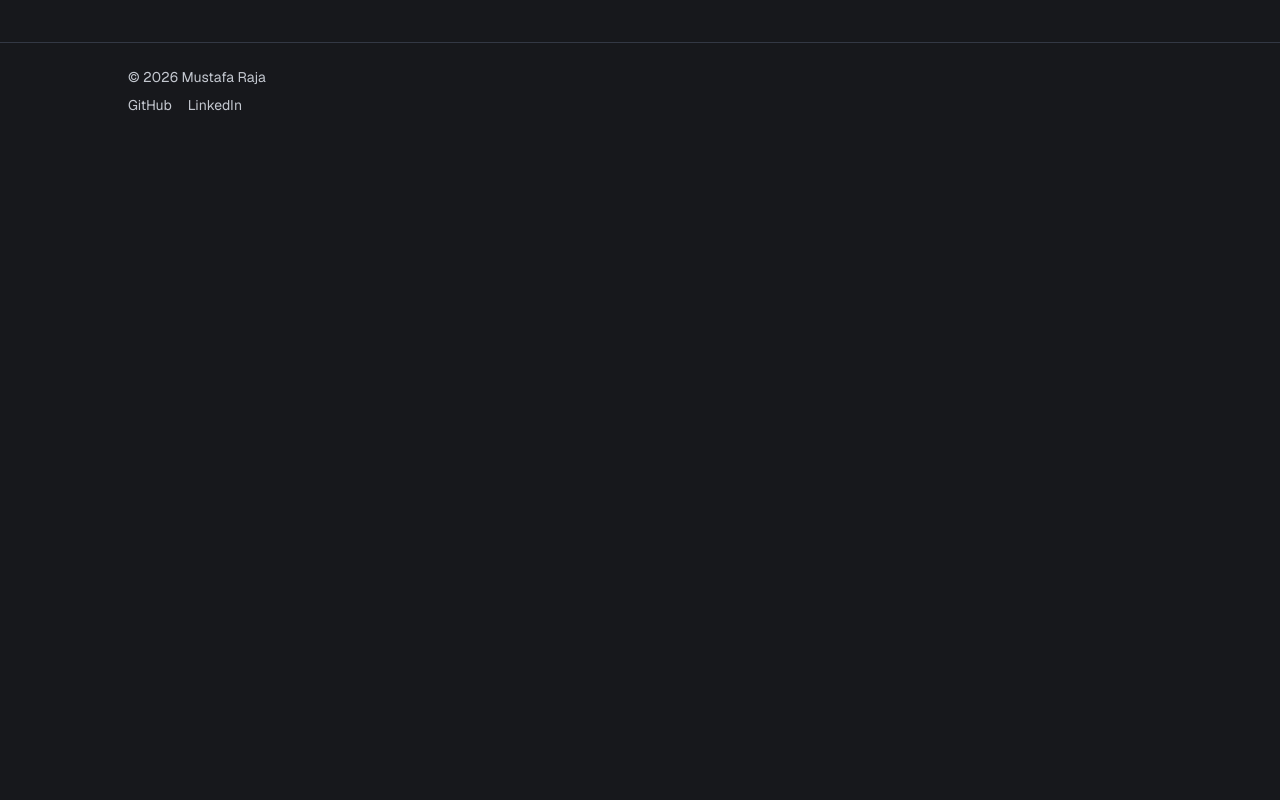
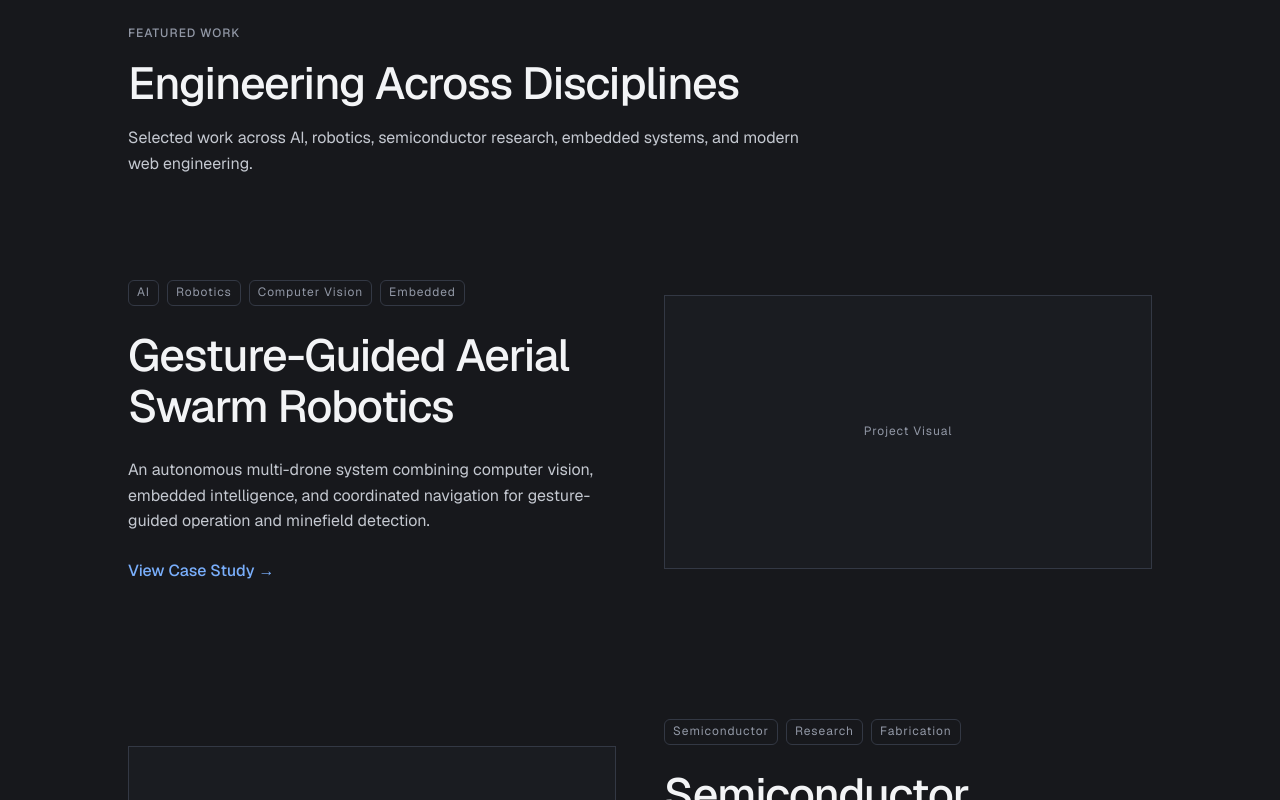
Before and after one commit to Raja-Mustafa/mustafaraja.dev, a Next.js app: page / in a window 1280 px wide. Shown: the part 920-1720 px from the top of the page. Before the commit the page ends 1060 px from the top, so only its background shows below. Built offline with nearby package versions, Linux system fonts and the light colour scheme.

Commit message:
feat: add featured engineering work

```diff
--- a/app/page.tsx
+++ b/app/page.tsx
@@ -2,9 +2,49 @@ import Link from "next/link";
 import { Container } from "@/components/layout/container";
 import { Section } from "@/components/layout/section";
 import { Stack } from "@/components/layout/stack";
+import {
+  FeaturedProject,
+  type FeaturedProjectProps,
+} from "@/components/sections/featured-project";
+
+const featuredProjects = [
+  {
+    categories: ["AI", "Robotics", "Computer Vision", "Embedded"],
+    title: "Gesture-Guided Aerial Swarm Robotics",
+    description:
+      "An autonomous multi-drone system combining computer vision, embedded intelligence, and coordinated navigation for gesture-guided operation and minefield detection.",
+    href: "/projects",
+    visualPosition: "end",
+  },
+  {
+    categories: ["Semiconductor", "Research", "Fabrication"],
+    title: "Semiconductor Research & Fabrication",
+    description:
+      "Hands-on semiconductor research spanning device fabrication, thin-film deposition, lithography, dielectric and electrode engineering, and process optimization across MOS devices, memristors, and TFTs.",
+    href: "/projects",
+    visualPosition: "start",
+  },
+  {
+    categories: ["Web Engineering", "Next.js", "TypeScript", "UI/UX"],
+    title: "R&AV Club Web Platform",
+    description:
+      "A modern web platform built for the R&AV Club to showcase its projects, activities, achievements, and engineering community through a responsive, structured digital presence.",
+    href: "/projects",
+    visualPosition: "end",
+  },
+  {
+    categories: ["Embedded", "Optical Sensing", "Instrumentation", "Calibration"],
+    title: "Portable 18-Channel Optical Spectrometer",
+    description:
+      "A portable optical sensing system using an 18-channel spectral sensor and onboard display to capture, calibrate, and visualize wavelength-resolved measurements from 410 to 940 nm.",
+    href: "/projects",
+    visualPosition: "start",
+  },
+] as const satisfies readonly FeaturedProjectProps[];
 
 export default function Home() {
   return (
+    <>
       <Section className="pt-space-2xl">
         <Container>
           <Stack space="2xl">
@@ -54,5 +94,31 @@ export default function Home() {
           </Stack>
         </Container>
       </Section>
+
+      <Section id="featured-work" className="pt-space-2xl">
+        <Container>
+          <Stack space="3xl">
+            <Stack space="md" className="max-w-reading">
+              <p className="text-label font-medium tracking-label text-text-muted">
+                FEATURED WORK
+              </p>
+              <h2 className="text-headline font-medium tracking-headline text-text-primary">
+                Engineering Across Disciplines
+              </h2>
+              <p className="text-body text-text-secondary">
+                Selected work across AI, robotics, semiconductor research, embedded
+                systems, and modern web engineering.
+              </p>
+            </Stack>
+
+            <Stack space="3xl">
+              {featuredProjects.map((project) => (
+                <FeaturedProject key={project.title} {...project} />
+              ))}
+            </Stack>
+          </Stack>
+        </Container>
+      </Section>
+    </>
   );
 }
--- /dev/null
+++ b/components/sections/featured-project.tsx
@@ -0,0 +1,58 @@
+import Link from "next/link";
+import { Stack } from "@/components/layout/stack";
+
+type VisualPosition = "start" | "end";
+
+export interface FeaturedProjectProps {
+  categories: readonly string[];
+  title: string;
+  description: string;
+  href: string;
+  visualPosition: VisualPosition;
+}
+
+export function FeaturedProject({
+  categories,
+  title,
+  description,
+  href,
+  visualPosition,
+}: FeaturedProjectProps) {
+  const visualOrderClassName =
+    visualPosition === "start" ? "lg:order-1" : "lg:order-2";
+  const contentOrderClassName =
+    visualPosition === "start" ? "lg:order-2" : "lg:order-1";
+
+  return (
+    <article className="grid items-center gap-space-2xl py-space-xl lg:grid-cols-2">
+      <Stack space="lg" className={`max-w-reading ${contentOrderClassName}`}>
+        <ul className="flex flex-wrap gap-space-xs" aria-label="Project disciplines">
+          {categories.map((category) => (
+            <li
+              key={category}
+              className="rounded-sm border border-border px-space-xs py-space-micro text-label tracking-label text-text-muted"
+            >
+              {category}
+            </li>
+          ))}
+        </ul>
+        <h3 className="text-balance text-headline font-medium tracking-headline text-text-primary">
+          {title}
+        </h3>
+        <p className="text-body text-text-secondary">{description}</p>
+        <Link href={href} className="w-fit text-body font-medium text-accent">
+          View Case Study →
+        </Link>
+      </Stack>
+
+      <figure
+        aria-label={`Reserved space for future imagery for ${title}`}
+        className={`flex aspect-video items-center justify-center border border-border bg-surface-muted ${visualOrderClassName}`}
+      >
+        <figcaption className="text-label tracking-label text-text-muted">
+          Project Visual
+        </figcaption>
+      </figure>
+    </article>
+  );
+}
```
Lines whose indentation alone changed are shown as unchanged.
